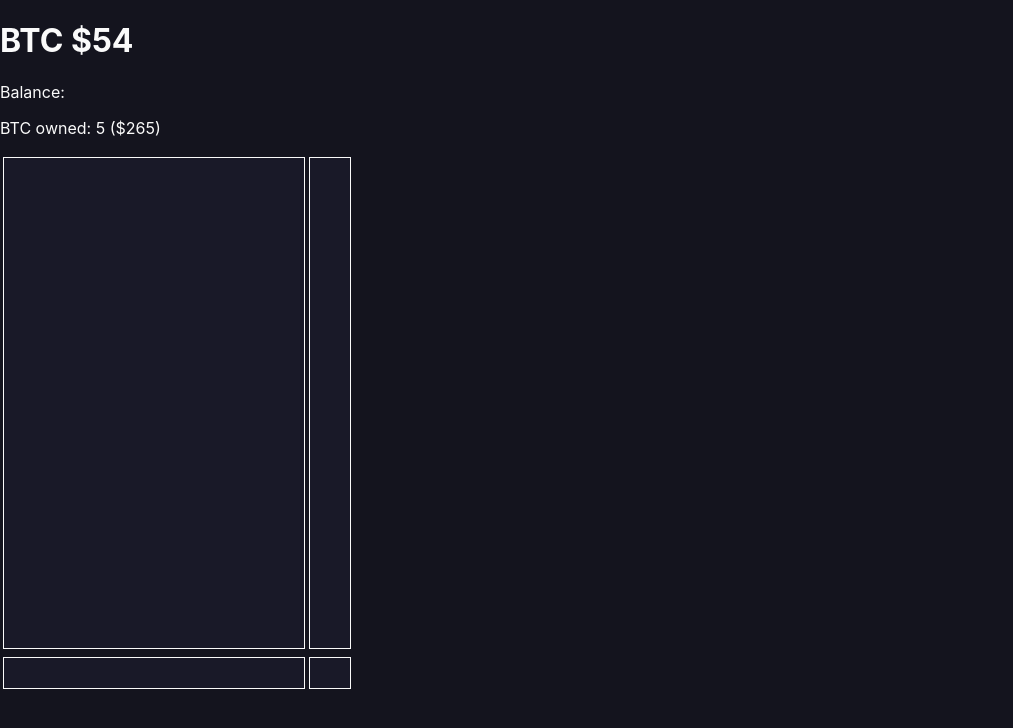
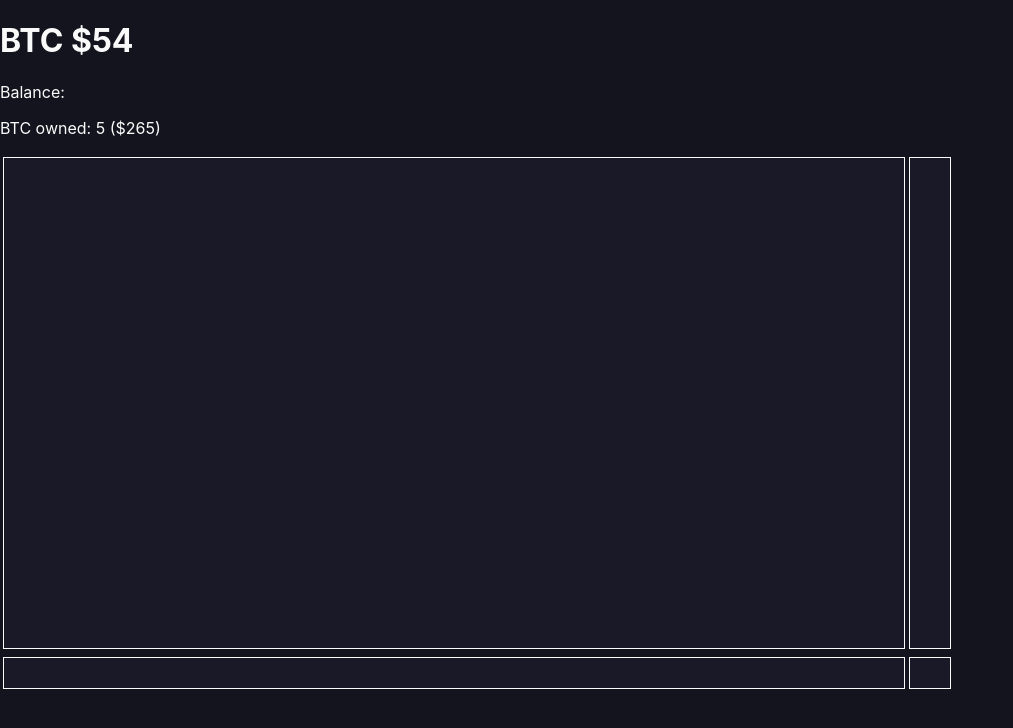
Before and after one commit to JoonsubHwang/btc-trader-sim, a React (Create React App) app: page /trading in a window 1280 px wide. Shown: the top 728 px of the page, without its empty margins (0-1013 px from the left). Built offline with nearby package versions, Linux system fonts and the light colour scheme.

Commit message:
added timeUnitWidth

```diff
--- a/src/Chart.js
+++ b/src/Chart.js
@@ -11,6 +11,7 @@ class Chart extends Component {
         this.yAxisWidth = 40;
         this.xAxisHeigth = 30;
         this.candleWidth = 5;
+        this.timeUnitWidth = 5; // pixels per timeUnit
         this.priceUnitHeight = 35; // pixels per priceUnit
         this.timeRange = 180; // timeUnits
 
@@ -58,7 +59,7 @@ class Chart extends Component {
                     <tr>
                         <td>
                             <canvas id='price-chart'
-                                    width={this.timeRange * this.barUnitWidth} height={(this.state.priceRange / this.state.priceUnit) * this.priceUnitHeight}>
+                                    width={this.timeRange * this.timeUnitWidth} height={(this.state.priceRange / this.state.priceUnit) * this.priceUnitHeight}>
                             </canvas>
                         </td>
                         <td>
@@ -69,7 +70,7 @@ class Chart extends Component {
                     <tr>
                         <td>
                             <canvas id='x-axis'
-                                    width={this.timeRange * this.barUnitWidth} height={this.xAxisHeigth}></canvas>
+                                    width={this.timeRange * this.timeUnitWidth} height={this.xAxisHeigth}></canvas>
                         </td>
                         <td>
                             <canvas id='leftover'
```
